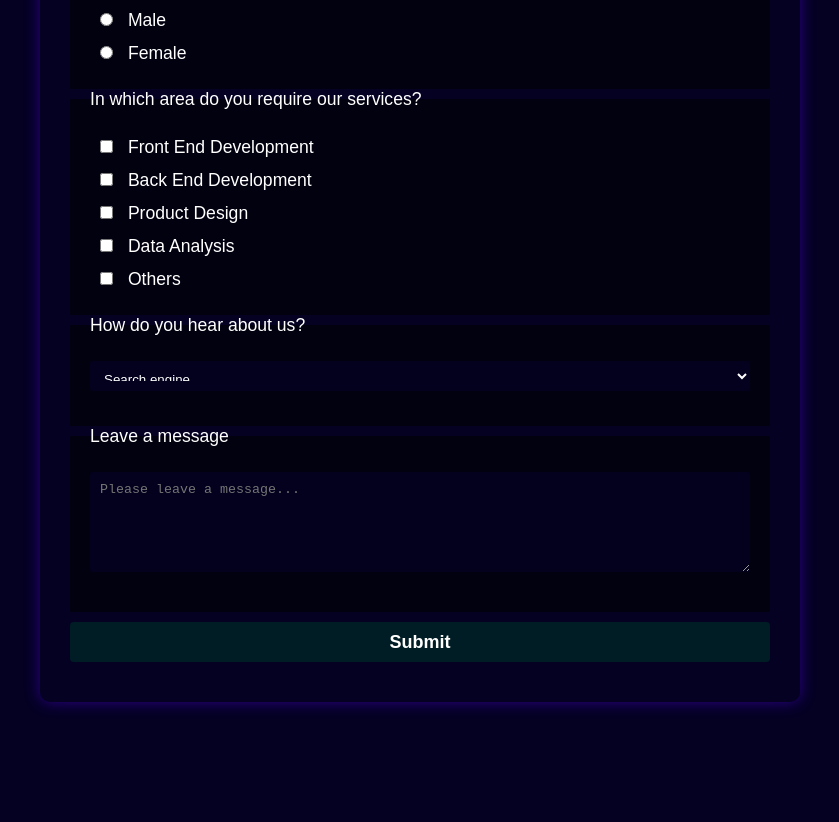
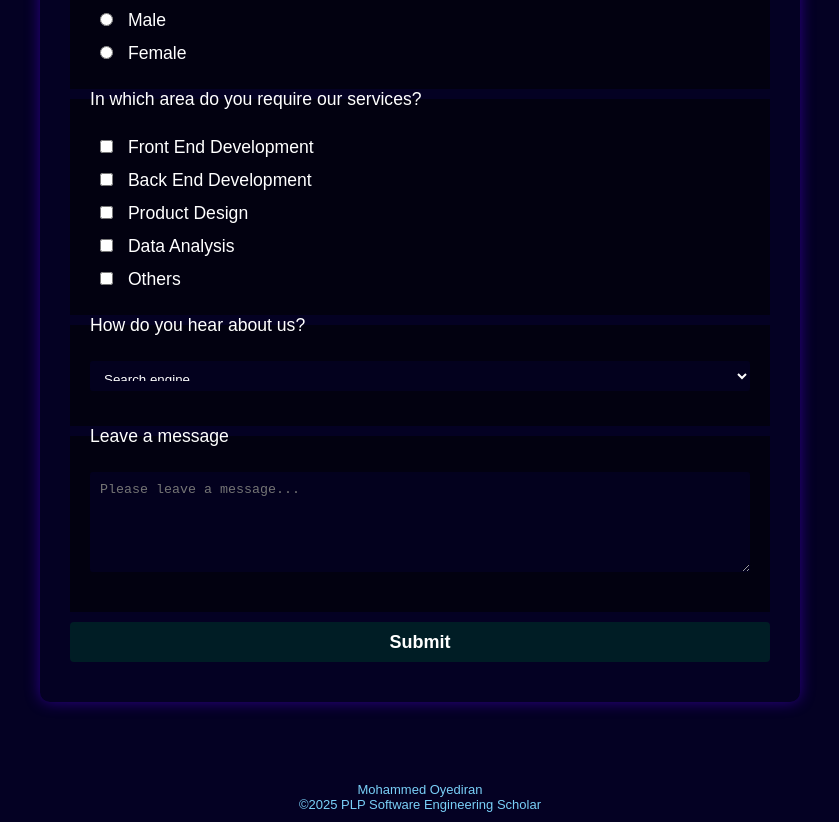
Before and after one commit to Mohammed-Oyediran/PLP-group-assignment-one, a plain HTML site: page index.html in a window 1280 px wide. Shown: the part 1993-2815 px from the top of the page, without its empty margins (220-1059 px from the left). Before the commit the page ends 2715 px from the top, so only its background shows below. Drawn offline with Linux system fonts and the light colour scheme.

Commit message:
complete project

```diff
--- a/index.html
+++ b/index.html
@@ -139,6 +139,11 @@
 
     </section>
 
+    <footer>
+        <p>Mohammed Oyediran</p>
+        <p>&copy;2025 PLP Software Engineering Scholar</p>
+    </footer>
+
 
 
 </body>
--- a/styles.css
+++ b/styles.css
@@ -316,3 +316,12 @@ textarea{
     color: #040123;
 
 }
+
+footer{
+    margin: 50px auto 0 auto;
+    text-align: center;
+    padding: 10px;
+    font-size: small;
+    font-family: Arial, Helvetica, sans-serif;
+    color: #7ad0f8;
+}
```
